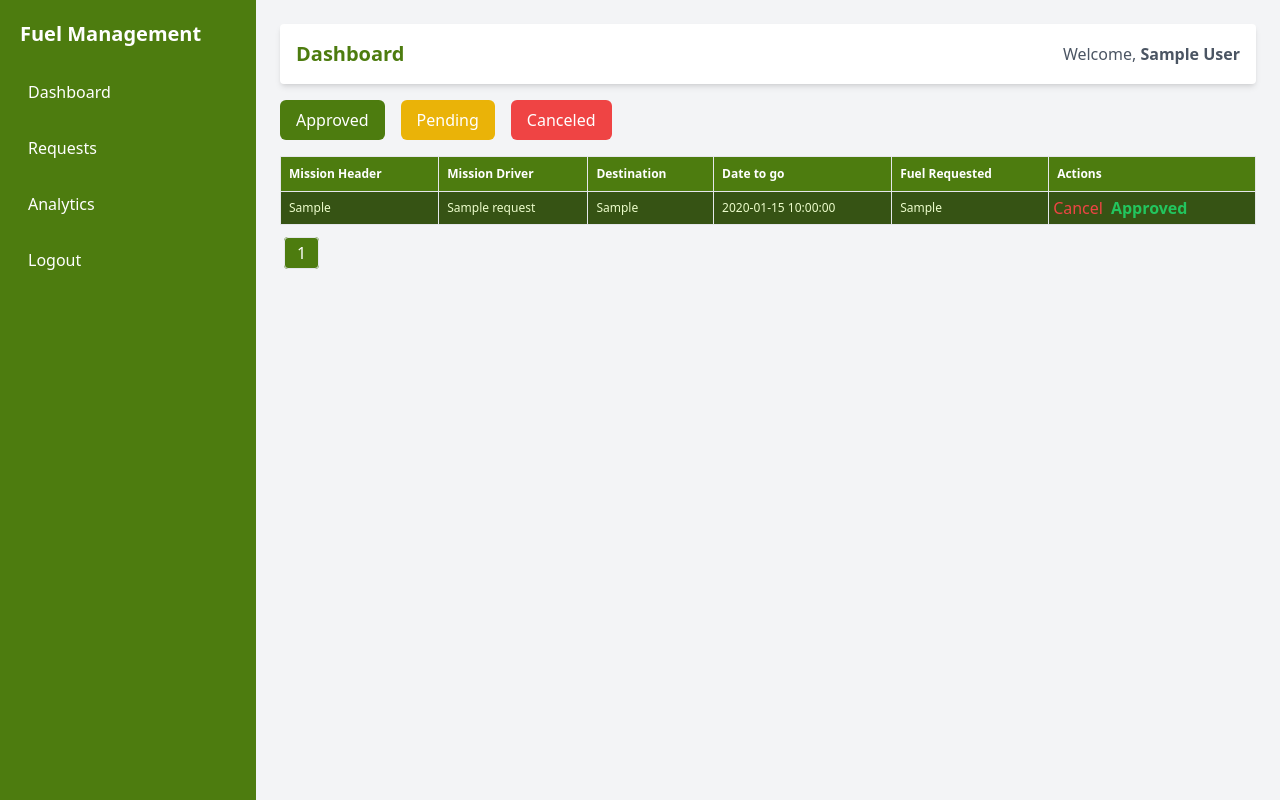
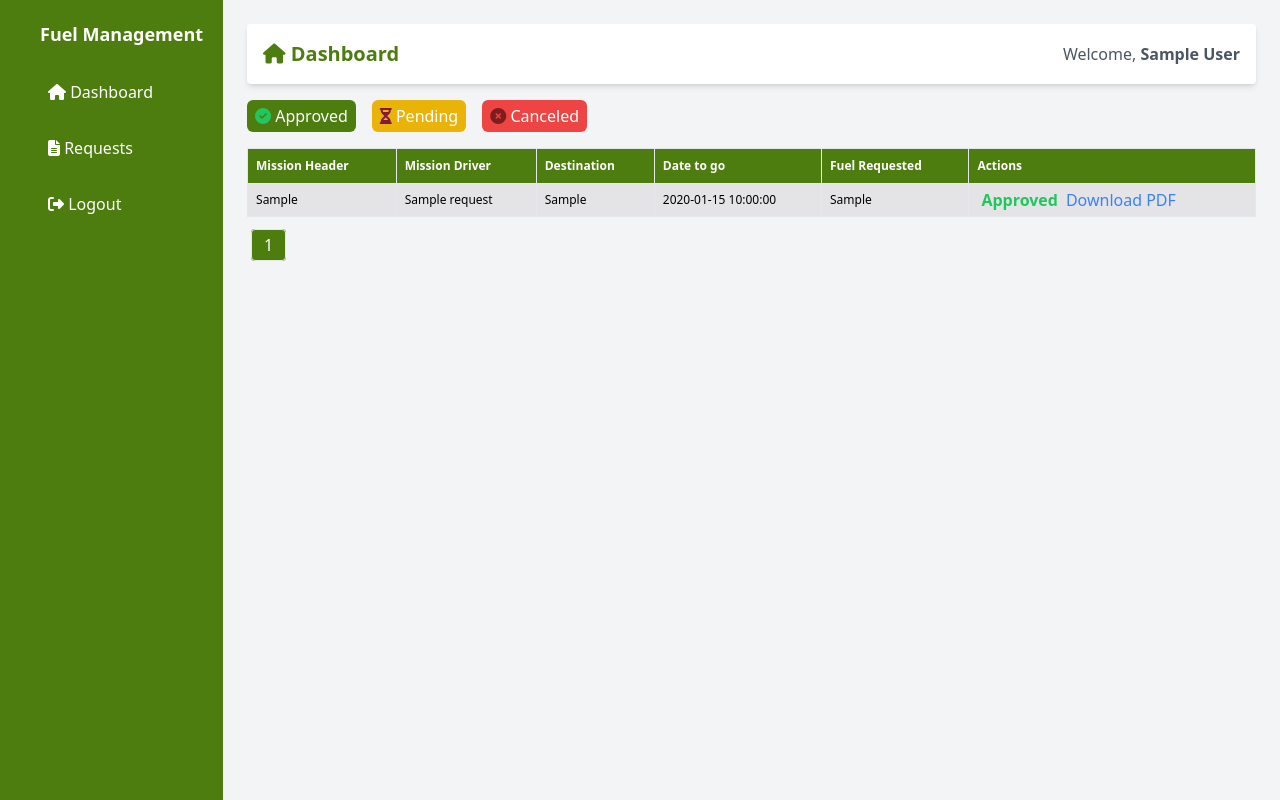
Before and after one commit to dveloper-Elisa/fuel-manager-APTC, a PHP site: page /requests.php?page=1&status=all in a window 1280 px wide. Run offline with PHP 8.4, Linux system fonts and the light colour scheme; the visitor is signed in with stand-in values (Sample User, id 1); tables that the repository leaves empty or names only in its code hold one stand-in row (values such as "Sample post"); some libraries are stand-ins or nearby versions.

Commit message:
--no-edit

```diff
--- a/components/side.php
+++ b/components/side.php
@@ -1,13 +1,82 @@
+<!-- Menu Toggle Button -->
+<button id="menu-toggle" class="absolute text-blue-500 text-xl cursor-pointer top-5 left-5 md:hidden">
+    <i class="fa-solid fa-bars"></i>
+</button>
 
-            <!-- Sidebar -->
-        <aside class="w-64 bg-lime-700 text-white p-5">
-            <h2 class="text-xl font-bold mb-6">Fuel Management</h2>
-            <nav>
-                <ul>
-                    <li class="mb-4"><a href="./dashboard.php" class="block p-2 hover:bg-lime-600 rounded">Dashboard</a></li>
-                    <li class="mb-4"><a href="./requests.php" class="block p-2 hover:bg-lime-600 rounded">Requests</a></li>
-                    <li class="mb-4"><a href="#" class="block p-2 hover:bg-lime-600 rounded">Analytics</a></li>
-                    <li class="mb-4"><a href="./pannel/logout.php" class="block p-2 hover:bg-red-600 hover:cursor-pointer rounded">Logout</a></li>
-                </ul>
-            </nav>
-        </aside>
+<!-- Sidebar -->
+<aside id="sidebar" class="w-0 bg-lime-700 text-white p-5 transition-all duration-300 md:w-fit md:block hidden">
+    <!-- FontAwesome -->
+    <link rel="stylesheet" href="https://cdnjs.cloudflare.com/ajax/libs/font-awesome/6.5.1/css/all.min.css">
+
+    <!-- Navigation -->
+    <nav id="nav" class="ml-5">
+        <h3 class="text-lg font-bold mb-6">Fuel Management</h3>
+        <ul>
+            <li class="mb-4">
+                <a href="./dashboard.php" class="block p-2 hover:bg-lime-600 rounded">
+                    <i class="fa-solid fa-home"></i> Dashboard
+                </a>
+            </li>
+            <li class="mb-4">
+                <a href="./requests.php" class="block p-2 hover:bg-lime-600 rounded">
+                    <i class="fa-solid fa-file-alt"></i> Requests
+                </a>
+            </li>
+            <li class="mb-4">
+                <a href="./pannel/logout.php" class="block p-2 hover:bg-red-600 rounded">
+                    <i class="fa-solid fa-right-from-bracket"></i> Logout
+                </a>
+            </li>
+        </ul>
+    </nav>
+</aside>
+
+<!-- JavaScript for Sidebar Toggle -->
+<script>
+    const menuToggle = document.getElementById("menu-toggle");
+    const sidebar = document.getElementById("sidebar");
+
+    // Toggle Sidebar visibility
+    function toggleSidebar() {
+        sidebar.classList.toggle("w-0");  // Collapse sidebar
+        sidebar.classList.toggle("w-fit"); // Expand sidebar
+        sidebar.classList.toggle("hidden"); // Hide sidebar on smaller screens
+
+        // Change background color based on visibility
+        if (sidebar.classList.contains("hidden")) {
+            sidebar.classList.remove("bg-lime-700", "text-white");
+            sidebar.classList.add("bg-white", "text-black");
+        } else {
+            sidebar.classList.remove("bg-white", "text-black");
+            sidebar.classList.add("bg-lime-700", "text-white");
+        }
+    }
+
+    // Add event listener for toggling the sidebar
+    menuToggle.addEventListener("click", toggleSidebar);
+
+    // Check screen size and adjust sidebar visibility on page load and resizing
+    function checkScreenSize() {
+        if (window.innerWidth < 1024) {  // For medium and small screens
+            sidebar.classList.add("hidden");
+            sidebar.classList.remove("w-fit");
+            sidebar.classList.add("w-0");
+        } else { // For larger screens
+            sidebar.classList.remove("hidden");
+            sidebar.classList.add("w-fit");
+            sidebar.classList.remove("w-0");
+        }
+    }
+
+    // Check screen size on page load and when resizing
+    window.addEventListener("load", checkScreenSize);
+    window.addEventListener("resize", checkScreenSize);
+
+    // Ensure smooth transition for sidebar close on smaller screens
+    sidebar.addEventListener('transitionend', () => {
+        if (sidebar.classList.contains("hidden")) {
+            sidebar.style.transition = "none"; // Disable transition on close
+            sidebar.style.transition = ""; // Re-enable transition for future actions
+        }
+    });
+</script>
--- a/requests.php
+++ b/requests.php
@@ -1,11 +1,11 @@
 <?php
 
 error_reporting(E_ALL);
-ini_set("display_errors",1);
+ini_set("display_errors", 1);
 
 session_start();
 
-if(!isset($_SESSION["phone"]) || !isset($_SESSION["name"])){
+if (!isset($_SESSION["phone"]) || !isset($_SESSION["name"])) {
     header("Location:./login.php");
 }
 
@@ -13,14 +13,14 @@ include("./connection.php");
 
 // Check if 'id' is set to generate PDF
 if (isset($_GET['id'])) {
-    require ('fpdf/fpdf.php');
+    require('fpdf/fpdf.php');
 
-    $sql = mysqli_query($db, 'SELECT * FROM fuel_request WHERE req_id ='.$_GET['id'].'');
+    $sql = mysqli_query($db, 'SELECT * FROM fuel_request WHERE req_id =' . $_GET['id'] . '');
     // Create PDF object
     $fuelDocument = new FPDF();
     $fuelDocument->AddPage();
     $fuelDocument->SetFont('Times', '', 12);
-    $fuelDocument->Image('./img/image.png', 60, 10, 100, );
+    $fuelDocument->Image('./img/image.png', 60, 10, 100,);
     $fuelDocument->Ln(30);
     $fuelDocument->SetFont('Times', 'B', 16);
     $fuelDocument->Cell(0, 10, 'Fuel Request Document', 0, 1, 'C');
@@ -154,18 +154,17 @@ if (isset($_GET['req_id'])) {
 }
 
 // APPROVE REQUEST ON BEHALF OG LOGISTICS
-if(isset($_GET['verify'])) {
+if (isset($_GET['verify'])) {
     $req_id = $_GET['verify'];
     $verifier = $_SESSION['name'];
 
     $query = 'UPDATE fuel_request SET verified_by = ? WHERE req_id = ?';
     $stmt = $db->prepare($query);
-    $stmt->bind_param('si', $verifier,$req_id);
-    if($stmt->execute()){
+    $stmt->bind_param('si', $verifier, $req_id);
+    if ($stmt->execute()) {
         echo json_encode(['message' => 'Request Verifiyed']);
-    }else{
+    } else {
         echo json_encode(['message' => 'Request not Verifiyed']);
-
     }
     exit;
 }
@@ -176,28 +175,28 @@ CANCELING REQUEST on BEHALF OF LOGISTICS
 AND ON BEHAKF OF CEO or D/CEO
 
 */
-if(isset($_GET['reject']) || isset($_GET['cancel'])) {
-    $req_id = isset($_GET['reject']) ? $_GET['reject'] : $_GET['cancel'] ;
+if (isset($_GET['reject']) || isset($_GET['cancel'])) {
+    $req_id = isset($_GET['reject']) ? $_GET['reject'] : $_GET['cancel'];
     $status = 'rejected';
     $query = 'UPDATE fuel_request SET status = ? WHERE req_id = ?';
     $stmt = $db->prepare($query);
     $stmt->bind_param('si', $status, $req_id);
 
-    if(isset($_GET['cancel'])){
+    if (isset($_GET['cancel'])) {
 ?>
         <script>
             alert("Request Rejected")
-            location='./requests.php'
+            location = './requests.php'
         </script>
 
 <?php
         return;
     }
 
-    if($stmt -> execute()){
-        echo json_encode(['message'=> 'Request rejected']);
-    }else{
-        echo json_encode(['message'=> 'Request failed to reject']);
+    if ($stmt->execute()) {
+        echo json_encode(['message' => 'Request rejected']);
+    } else {
+        echo json_encode(['message' => 'Request failed to reject']);
     }
 }
 
@@ -205,22 +204,24 @@ if(isset($_GET['reject']) || isset($_GET['cancel'])) {
 
 <!DOCTYPE html>
 <html lang="en">
+
 <head>
     <meta charset="UTF-8">
     <meta name="viewport" content="width=device-width, initial-scale=1.0">
     <title>Requests</title>
     <script src="https://cdn.tailwindcss.com"></script>
 </head>
+
 <body class="bg-gray-100">
     <div class="flex h-screen">
-        <?php include ("./components/side.php"); ?>
+        <?php include("./components/side.php"); ?>
 
         <div class="flex-1 p-6">
             <!-- Top Bar -->
             <div class="flex justify-between items-center bg-white p-4 rounded shadow-md">
-                <h1 class="text-xl font-semibold text-lime-700">Dashboard</h1>
+                <h1 class="text-xl font-semibold text-lime-700"><i class="fa-solid fa-home"></i> Dashboard</h1>
                 <div class="flex items-center space-x-4">
-                    <span class="text-gray-600">Welcome, <?php echo "<b>".$_SESSION["name"]. "</b>"; ?></span>
+                    <span class="text-gray-600">Welcome, <?php echo "<b>" . $_SESSION["name"] . "</b>"; ?></span>
                     <?php echo (strtoupper($_SESSION['role']) == 'D/CEO' || strtoupper($_SESSION['role']) == 'CEO') ?
                         "" : '<a href="./index.php" class="bg-lime-700 text-white p-1 rounded-md" alt="Send Request"> New Request </a>'; ?>
                 </div>
@@ -228,9 +229,9 @@ if(isset($_GET['reject']) || isset($_GET['cancel'])) {
 
             <!-- Status Filter Links -->
             <div class="mt-4 flex space-x-4">
-               <a href="requests.php?status=approved" class="<?php echo (isset($_GET['status']) && $_GET['status'] === 'approved') ? 'border-t-4 border-zinc-900 px-4 py-2 bg-lime-700 text-white rounded-md' : 'px-4 py-2 bg-lime-700 text-white rounded-md'; ?>">Approved</a>
-                <a href="requests.php?status=pending" class="<?php echo (isset($_GET['status']) && $_GET['status'] === 'pending') ? 'border-t-4 border-zinc-900 px-4 py-2 bg-yellow-500 text-white rounded-md' :'px-4 py-2 bg-yellow-500 text-white rounded-md' ?>">Pending</a>
-                <a href="requests.php?status=rejected" class="<?php echo (isset($_GET['status']) && $_GET['status'] === 'rejected') ? 'border-t-4 border-zinc-900 px-4 py-2 bg-red-500 text-white rounded-md' : 'px-4 py-2 bg-red-500 text-white rounded-md' ?>">Canceled</a>
+                <a href="requests.php?status=approved" class="<?php echo (isset($_GET['status']) && $_GET['status'] === 'approved') ? 'border-t-4 border-zinc-900 px-2 py-1 bg-lime-700 text-white rounded-md' : 'px-2 py-1 bg-lime-700 text-white rounded-md'; ?>"><i class="fa-solid fa-check-circle text-green-500"></i> Approved</a>
+                <a href="requests.php?status=pending" class="<?php echo (isset($_GET['status']) && $_GET['status'] === 'pending') ? 'border-t-4 border-zinc-900 px-2 py-1 bg-yellow-500 text-white rounded-md' : 'px-2 py-1 bg-yellow-500 text-white rounded-md' ?>"><i class="fa-solid fa-hourglass-half text-pink-900"></i> Pending</a>
+                <a href="requests.php?status=rejected" class="<?php echo (isset($_GET['status']) && $_GET['status'] === 'rejected') ? 'border-t-4 border-zinc-900 px-2 py-1 bg-red-500 text-white rounded-md' : 'px-2 py-1 bg-red-500 text-white rounded-md' ?>"><i class="fa-solid fa-times-circle text-red-900"></i> Canceled</a>
             </div>
 
             <?php
@@ -246,12 +247,12 @@ $offset = ($page - 1) * $itemsPerPage;
             // SQL query based on status
             if ($status === 'all') {
                 $query = (strtoupper($_SESSION['role']) == 'D/CEO' || strtoupper($_SESSION['role']) == 'CEO' || strtolower($_SESSION['role']) == 'logistics') ?
-        "SELECT * FROM fuel_request LIMIT ? OFFSET ?" :
-        "SELECT * FROM fuel_request WHERE stf_code = ? LIMIT ? OFFSET ?";
+                    "SELECT * FROM fuel_request ORDER BY created_at DESC LIMIT ? OFFSET ?" :
+                    "SELECT * FROM fuel_request WHERE stf_code = ? ORDER BY created_at DESC LIMIT ? OFFSET ?";
             } else {
                 $query = (strtoupper($_SESSION['role']) == 'D/CEO' || strtoupper($_SESSION['role']) == 'CEO' || strtolower($_SESSION['role']) == 'logistics') ?
-        "SELECT * FROM fuel_request WHERE status = ? LIMIT ? OFFSET ?" :
-        "SELECT * FROM fuel_request WHERE status = ? AND stf_code = ? LIMIT ? OFFSET ?";
+                    "SELECT * FROM fuel_request WHERE status = ? ORDER BY created_at DESC LIMIT ? OFFSET ?" :
+                    "SELECT * FROM fuel_request WHERE status = ? AND stf_code = ? ORDER BY created_at DESC LIMIT ? OFFSET ?";
             }
 
             // Prepare and execute the query
@@ -284,8 +285,9 @@ $countResult = $countStmt->get_result();
             $totalRecords = $countResult->fetch_assoc()['total'];
             $totalPages = ceil($totalRecords / $itemsPerPage);
 
-// Render the HTML table
-echo '<table class="w-full mt-4 border-collapse border border-gray-300 text-left text-gray-700">';
+            // Render the HTML table with overflow-x-scroll
+            echo '<div class="w-full overflow-x-scroll mt-4">'; // Wrap the table with a div that enables scrolling
+            echo '<table class="w-full border-collapse border border-black text-left text-gray-700">';
             echo '<thead class="bg-lime-700 text-white">';
             echo '<tr>';
             echo '<th class="p-2 border text-[12px]">Mission Header</th>';
@@ -304,19 +306,29 @@ if (strtolower($_SESSION['role']) === 'logistics') {
             echo '</tr></thead><tbody class="bg-white">';
 
             while ($row = $result->fetch_assoc()) {
-    echo '<tr class="border-b bg-lime-900 hover:bg-lime-800">';
-    echo '<td class="text-[12px] border pl-2 text-lime-100">' . htmlspecialchars($row['head_mission']) . '</td>';
-    echo '<td class="text-[12px] border pl-2 text-lime-100">' . htmlspecialchars($row['driver_name']) . '</td>';
-    echo '<td class="text-[12px] border pl-2 text-lime-100">' . htmlspecialchars($row['location_to']) . '</td>';
-    echo '<td class="text-[12px] border pl-2 text-lime-100">' . htmlspecialchars($row['date_from']) . '</td>';
-    echo '<td class="text-[12px] border pl-2 text-lime-100">' . htmlspecialchars($row['fuel_type']) . '</td>';
+                echo '<tr class="border border-b border-black bg-zinc-200 hover:bg-zinc-300">';
+                echo '<td class="text-[12px] border pl-2 text-black">' . htmlspecialchars($row['head_mission']) . '</td>';
+                echo '<td class="text-[12px] border pl-2 text-black">' . htmlspecialchars($row['driver_name']) . '</td>';
+                echo '<td class="text-[12px] border pl-2 text-black">' . htmlspecialchars($row['location_to']) . '</td>';
+                echo '<td class="text-[12px] border pl-2 text-black">' . htmlspecialchars($row['date_from']) . '</td>';
+                echo '<td class="text-[12px] border pl-2 text-black">' . htmlspecialchars($row['fuel_type']) . '</td>';
 
                 if (strtoupper($_SESSION['role']) === 'D/CEO' || strtoupper($_SESSION['role']) === 'CEO') {
-        echo '<td class="p-1 border"><a href="requests.php?cancel=' . urlencode($row['req_id']) . '" class="text-red-500 hover:underline">Cancel</a>';
+                    echo '<td class="p-1 border">';
                     if ($row['status'] === 'approved') {
-            echo '<span class="text-green-500 font-bold ml-2">Approved</span>';
+                        echo '<span class="text-green-500 font-bold ml-2 cursor-not-allowed">Approved</span>';
+                    } else if ($row['status'] === 'rejected') {
+                        echo '<span class="font-bold ml-2 text-red-500 cursor-not-allowed">Rejected</span>';
+                    } else if ($row['status'] === 'pending') {
+                        echo '<a href="requests.php?cancel=' . urlencode($row['req_id']) . '" class="text-red-500 hover:underline">Pending</a>';
                     } else {
-            echo '<a href="approve.php?approve=' . urlencode($row['req_id']) . '" class="text-green-500 hover:underline ml-2">Approve</a>';
+                        echo '<a href="requests.php?cancel=' . urlencode($row['req_id']) . '" class="text-red-500 hover:underline">Reject</a>';
+                    }
+
+                    if ($row['status'] === 'approved') {
+                        echo '<a href="?id=' . urlencode($row['req_id']) . '" class="text-blue-500 hover:underline ml-2">Download PDF</a>';
+                    } else {
+                        echo '<span class="text-gray-400 ml-2 cursor-not-allowed">Download PDF</span>';
                     }
                     echo '</td>';
                 }
@@ -328,7 +340,8 @@ while ($row = $result->fetch_assoc()) {
                 echo '</tr>';
             }
 
-echo '</tbody></table>';
+            echo '</tbody></table> </div>'; // Close the table and the div
+
 
             // Pagination controls
             echo '<div class="mt-4">';
@@ -397,4 +410,5 @@ echo '</div>';
         }
     </script>
 </body>
+
 </html>
```
Also changed, not shown: uploads/signature_67a471141813a7.35054689.png (added). Lines whose indentation alone changed are shown as unchanged.
